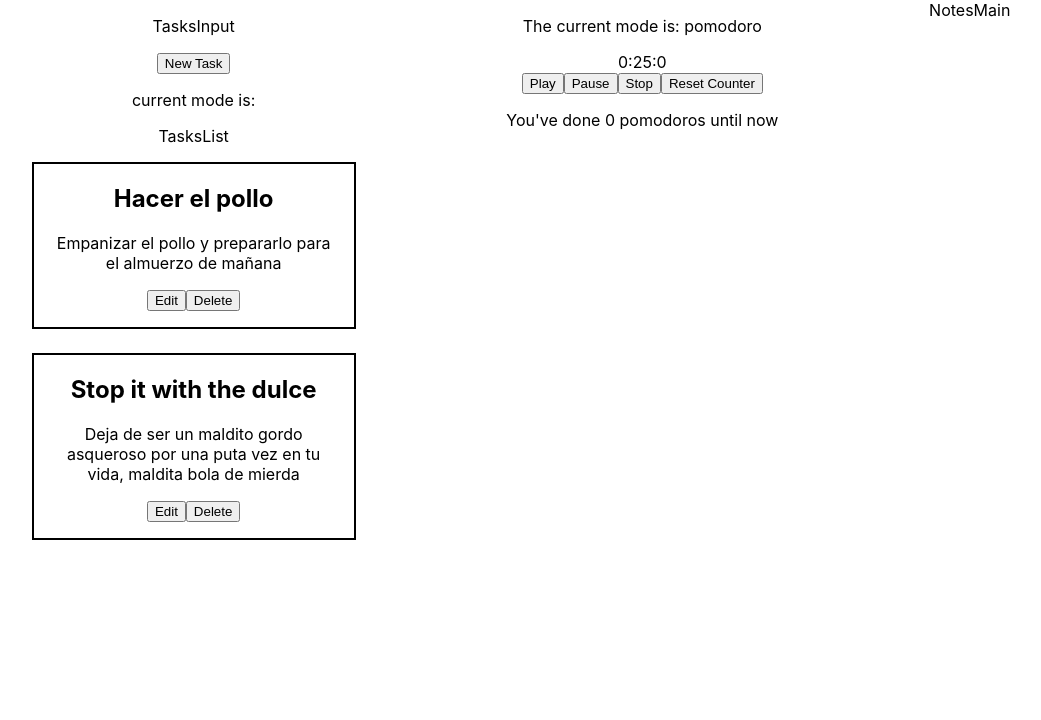
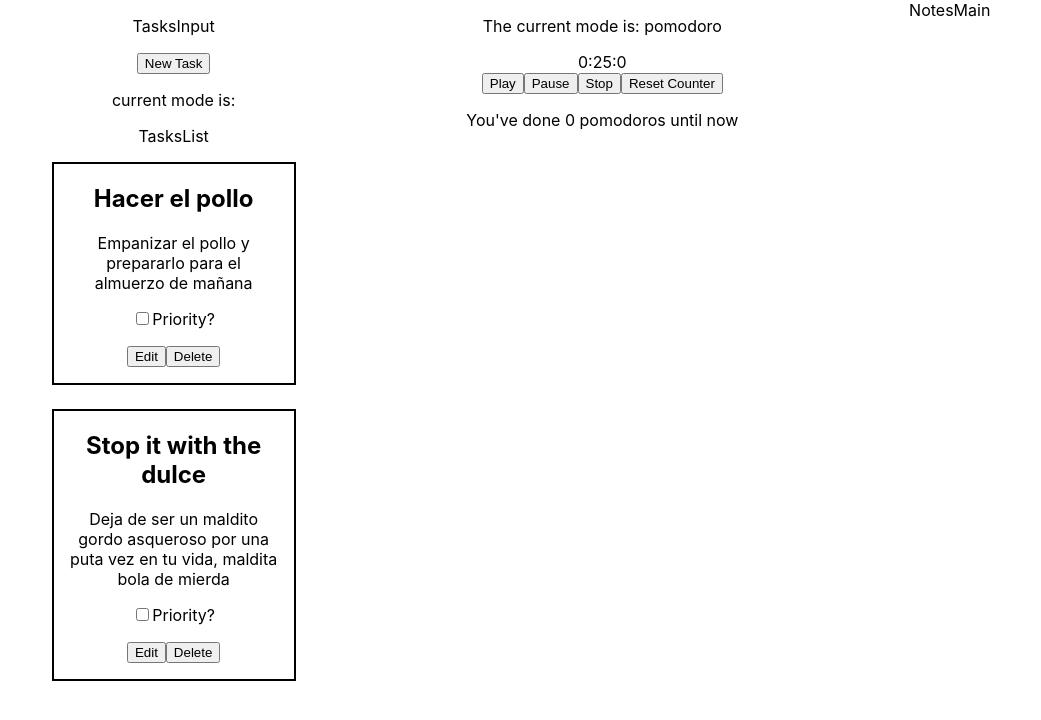
Before and after one commit to AlfredoCabrera-Tech/viking-productivity-suite, a React (Create React App) app: page / in a window 1280 px wide. Shown: the top 720 px of the page, without its empty margins (119-1160 px from the left). Built offline with nearby package versions, Linux system fonts and the light colour scheme.

Commit message:
from now on, ill check branching for localstorage

```diff
--- a/src/components/Tasks/TasksList/TasksList.jsx
+++ b/src/components/Tasks/TasksList/TasksList.jsx
@@ -30,6 +30,10 @@ function TasksList(props) {
             <div className={`task`} key={index} id={`task-${index}`} >
               <h2>{task.title}</h2>
               <p>{task.body}</p>
+              <div>
+                <input type="checkbox" name="priority" id={`task-${index}-priority`} checked={task.priority} readOnly/>
+                <label htmlFor={`task-${index}-priority`}>Priority?</label>
+              </div>
               <button onClick={editTask}>Edit</button>
               <button onClick={deleteTask}>Delete</button>
             </div>
--- a/src/scss/components/_task.scss
+++ b/src/scss/components/_task.scss
@@ -1,10 +1,13 @@
 .task{
   border: 2px solid black;
-  width: 20rem;
+  width: 15rem;
   padding-bottom: 1rem;
   margin-bottom: 1.5rem;
 
   &>p{
     padding: 0 1rem;
   }
+  &>div{
+    padding-bottom: 1rem;
+  }
 }
```
